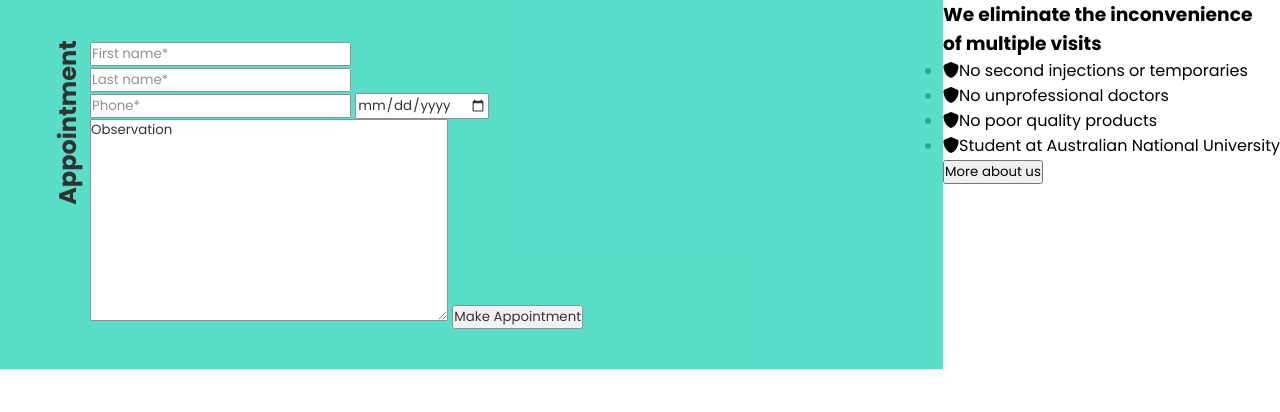
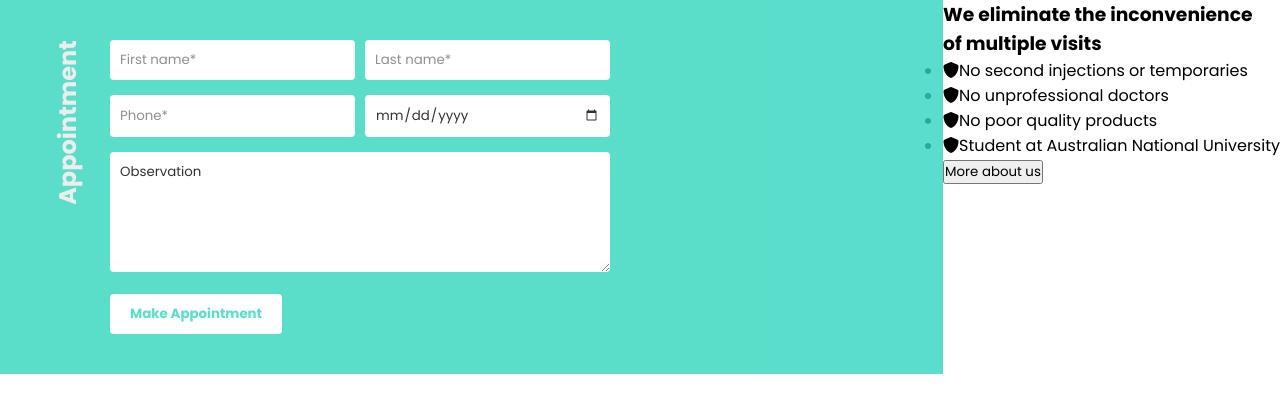
Before and after one commit to nafiulkabirbd/150-sections-class-1, a plain HTML site: page index.html in a window 1280 px wide. Drawn offline with Linux system fonts and the light colour scheme.

Commit message:
appointment added

```diff
--- a/assets/css/style.css
+++ b/assets/css/style.css
@@ -31,6 +31,7 @@
 }
 
 .vertical-text {
+  color: #e9e9e9;
   font-size: 24px;
   font-weight: 700;
   transform: rotate(270deg);
@@ -41,5 +42,35 @@
 
 form {
   max-width: 500px;
-  margin-left: 50px;
+  margin-left: 70px;
 }
+
+.row {
+  display: flex;
+  gap: 10px;
+  margin-bottom: 15px;
+}
+
+input,
+textarea {
+  flex: 1;
+  min-width: 100px;
+  padding: 10px;
+  border: none;
+  border-radius: 4px;
+}
+
+textarea {
+  width: 100%;
+  margin-bottom: 15px;
+}
+
+.btn-form {
+  background-color: #fff;
+  color: #31d6be;
+  font-weight: 700;
+  border: none;
+  border-radius: 4px;
+  padding: 10px 20px;
+  cursor: pointer;
+}
--- a/index.html
+++ b/index.html
@@ -48,10 +48,10 @@
             <input type="date" name="date" id="date" />
           </div>
 
-          <textarea name="message" id="message" cols="30" rows="10">
+          <textarea name="message" id="message" cols="30" rows="5">
 Observation</textarea
           >
-          <button type="submit">Make Appointment</button>
+          <button class="btn-form" type="submit">Make Appointment</button>
         </form>
       </div>
 
```
